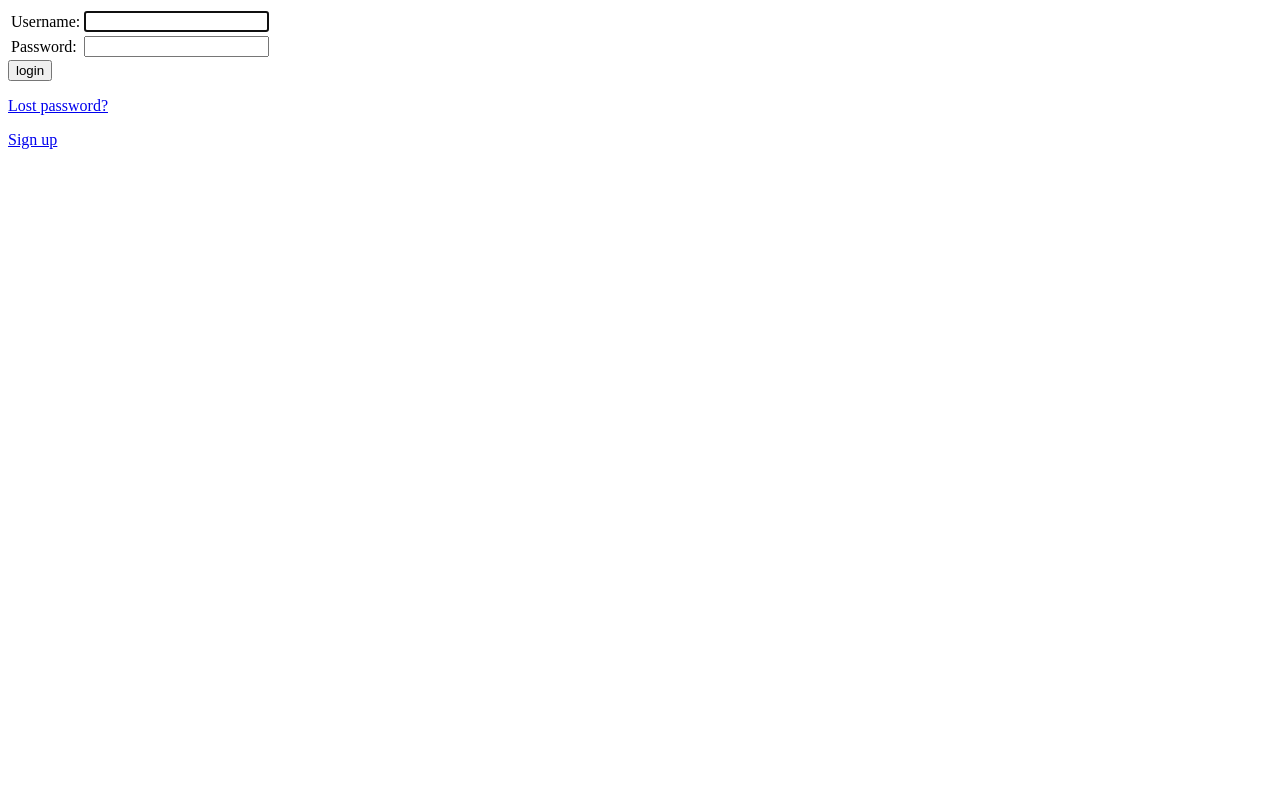
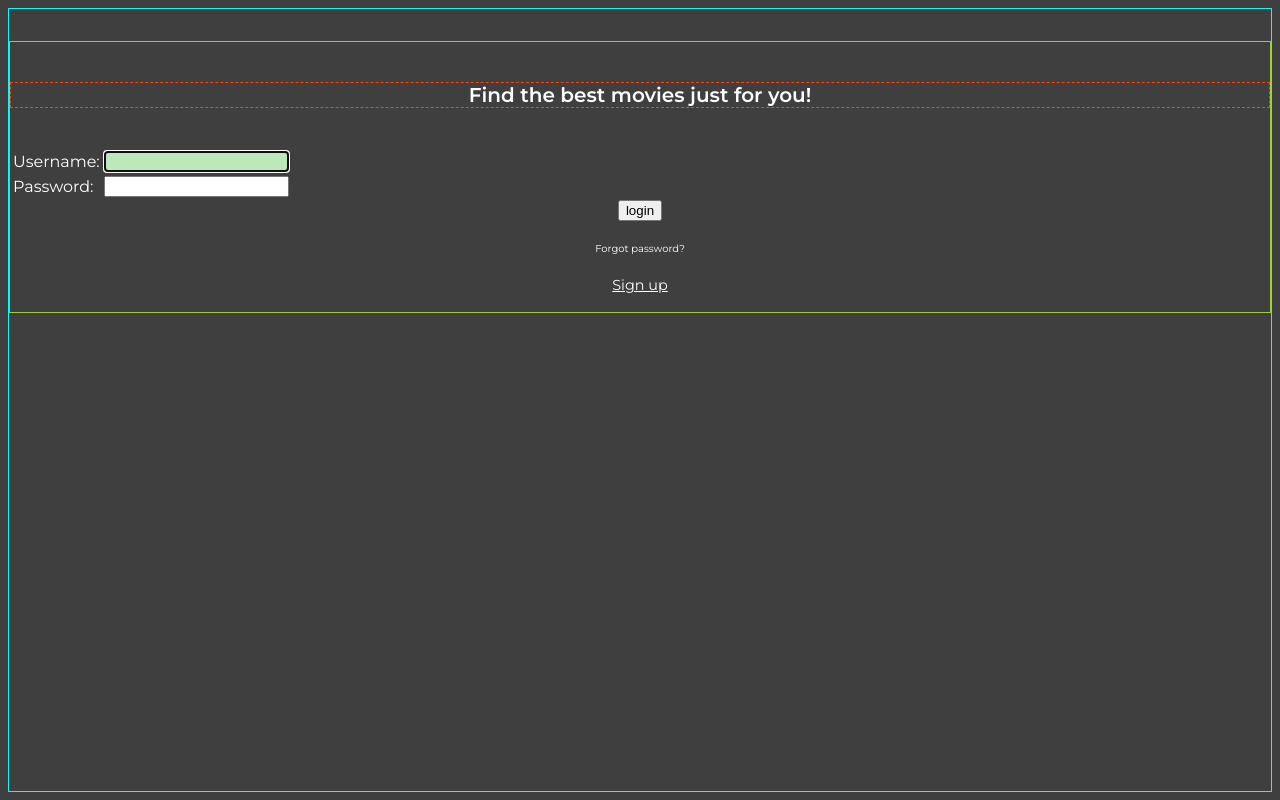
Before and after one commit to benjaminleon/advicer, a Django app: page /accounts/login/ in a window 1280 px wide. Run offline with Django 3.2, Linux system fonts and the light colour scheme.

Commit message:
Start morphing login page with css

```diff
--- a/tips/static/tips/style.css
+++ b/tips/static/tips/style.css
@@ -123,3 +123,42 @@ header {
 .hide-mobile {
     display: none;
 }
+
+
+/************** Log in view **************/
+
+.login_body {
+    border: 1px solid cyan;
+}
+
+.login_container {
+    border: 1px solid yellowgreen;
+    text-align: center;
+    width: 100% - 1em;
+    margin: 2em auto;
+}
+
+.login_container a {
+    color: white;
+}
+
+#login_message {
+    font-size: 20px;
+    font-weight: 600;
+    border: 1px dashed orangered;
+    margin: 2em auto;
+}
+
+#login_form {
+    border: 1px dashed orangered;
+    margin: 0 auto;
+}
+
+#login_form_username input, select, textarea {
+    background-color: #bde9ba;
+}
+
+#forgot_pw {
+    font-size: 10px;
+    text-decoration: none;
+}
--- a/tips/templates/registration/login.html
+++ b/tips/templates/registration/login.html
@@ -1,6 +1,10 @@
-{# {% extends "base_generic.html" %} #}
+{% load static %}
+<meta name="viewport" content="width=device-width, initial-scale=1">
+<link rel="stylesheet" type="text/css" href="{% static 'tips/style.css' %}">
 
-{% block content %}
+<body class="login_body">
+    <div class="login_container">
+        <h1 id="login_message">Find the best movies just for you!</h1>
         <title>Login</title>
         {% if form.errors %}
         <p>Your username and password didn't match. Please try again.</p>
@@ -9,12 +13,10 @@
         <form method="post" action="{% url 'login' %}">
             {% csrf_token %}
             <table>
-
                 <tr>
                     <td>{{ form.username.label_tag }}</td>
-  <td>{{ form.username }}</td>
+                    <td id="login_form_username">{{ form.username }}</td>
                 </tr>
-
                 <tr>
                     <td>{{ form.password.label_tag }}</td>
                     <td>{{ form.password }}</td>
@@ -26,7 +28,7 @@
         </form>
 
         {# Assumes you setup the password_reset view in your URLconf #}
-<p><a href="{% url 'password_reset' %}">Lost password?</a></p>
+        <p><a href="{% url 'password_reset' %}" id="forgot_pw">Forgot password?</a></p>
         <p><a href="{% url 'signup' %}">Sign up</a></p>
-
-{% endblock %}
+    </div>
+</body>
```
Lines whose indentation alone changed are shown as unchanged.
